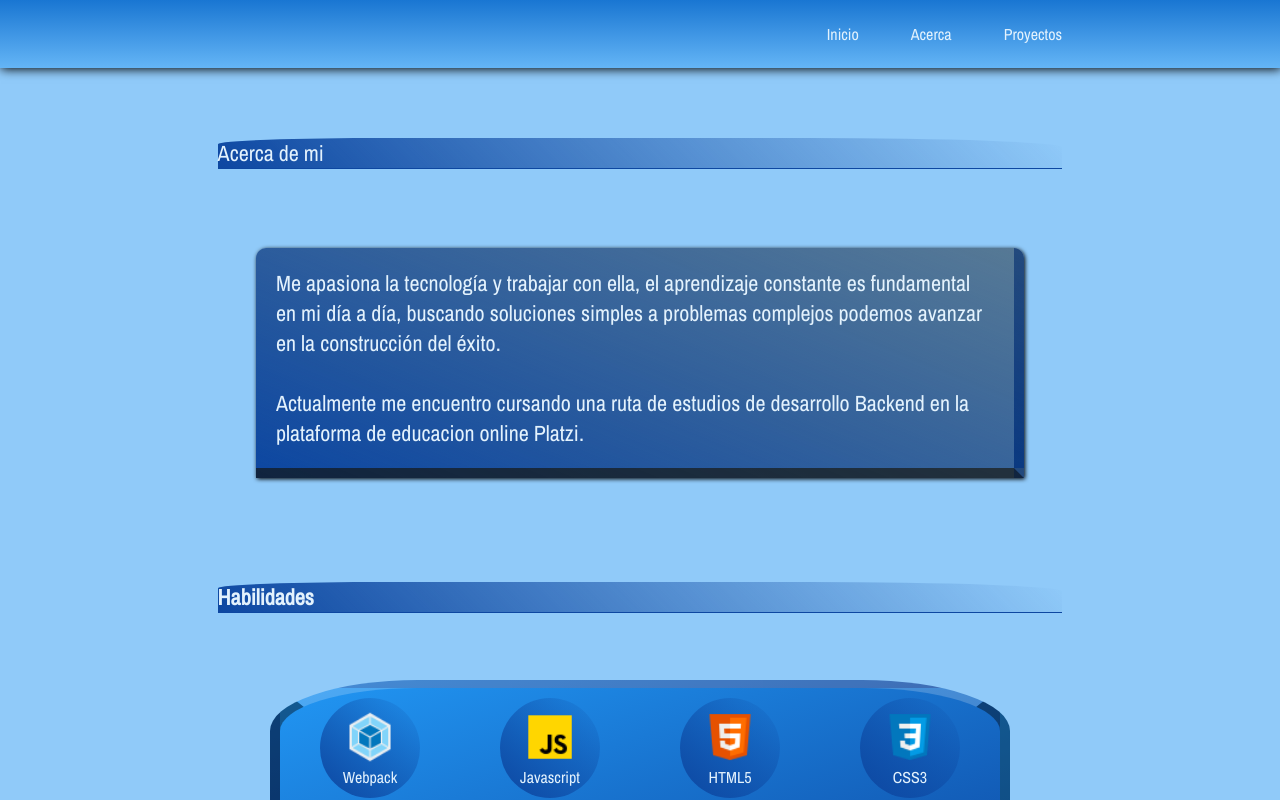
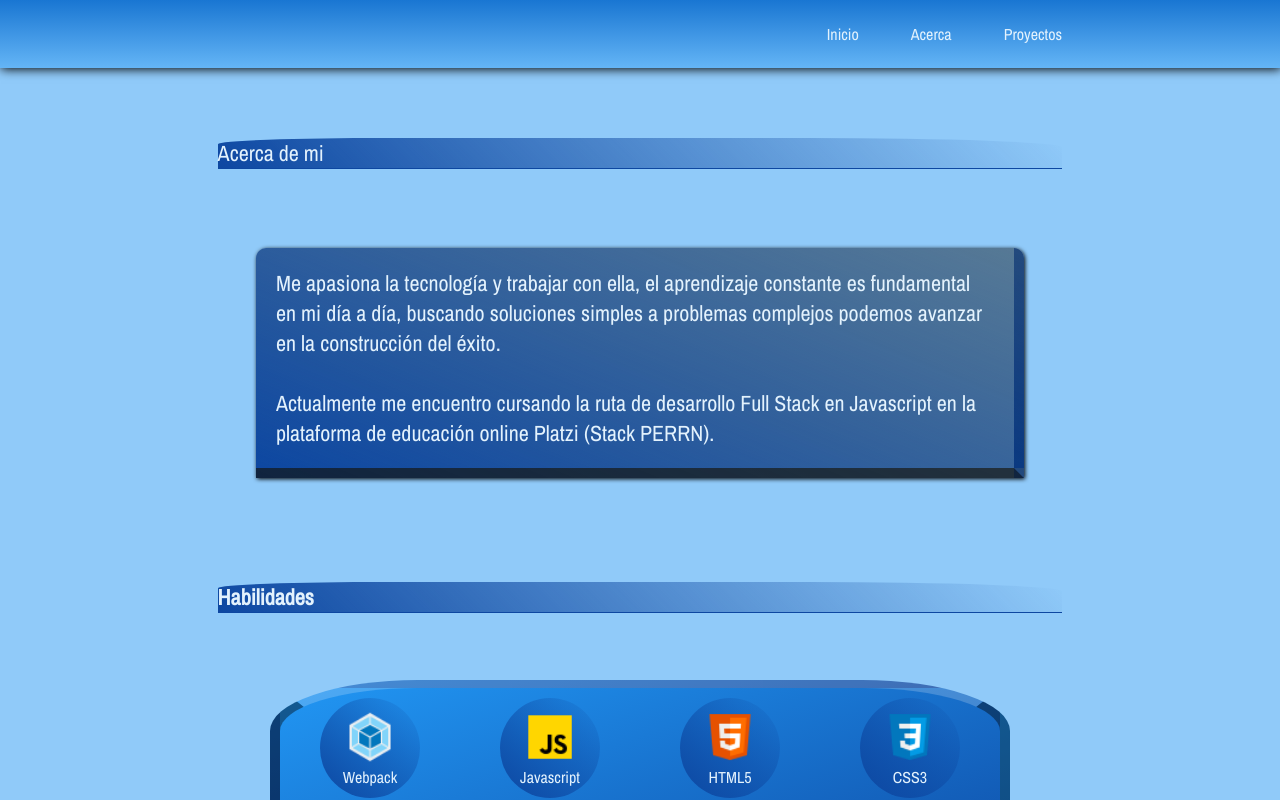
Before and after one commit to Aquillare/Portfolio, a React app: page /about in a window 1280 px wide. Shown: the top 800 px of the page. Built offline with nearby package versions, Linux system fonts and the light colour scheme.

Commit message:
modify content of the TextAbout component

```diff
--- a/src/components/TextAbout.jsx
+++ b/src/components/TextAbout.jsx
@@ -12,8 +12,8 @@ const TextAbout = () => {
                 avanzar en la construcción del éxito.
             </p>
             <p>
-                Actualmente me encuentro cursando una ruta de estudios de
-                desarrollo Backend en la plataforma de educacion online Platzi.
+                Actualmente me encuentro cursando la ruta de desarrollo Full Stack
+                en Javascript en la plataforma de educación online Platzi (Stack PERRN).
             </p>
         </div>
 
```
